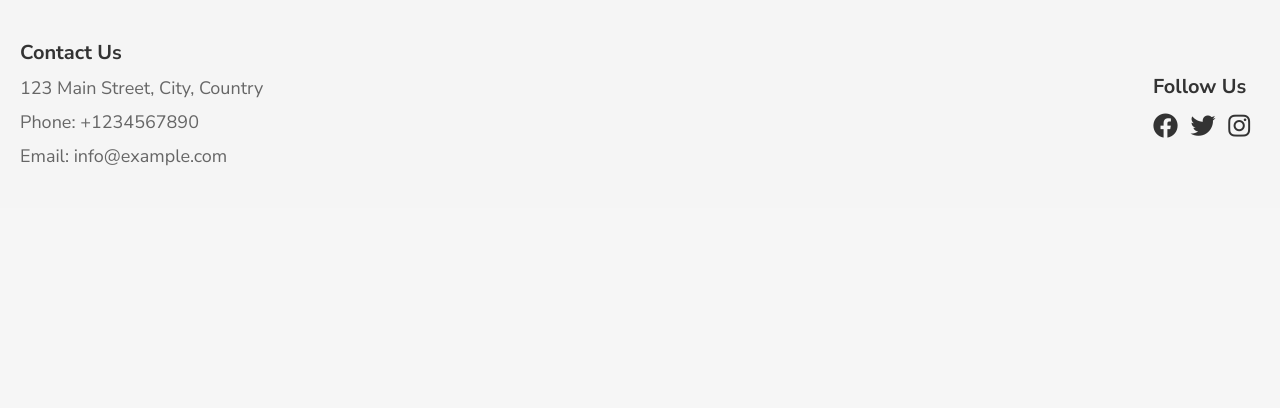
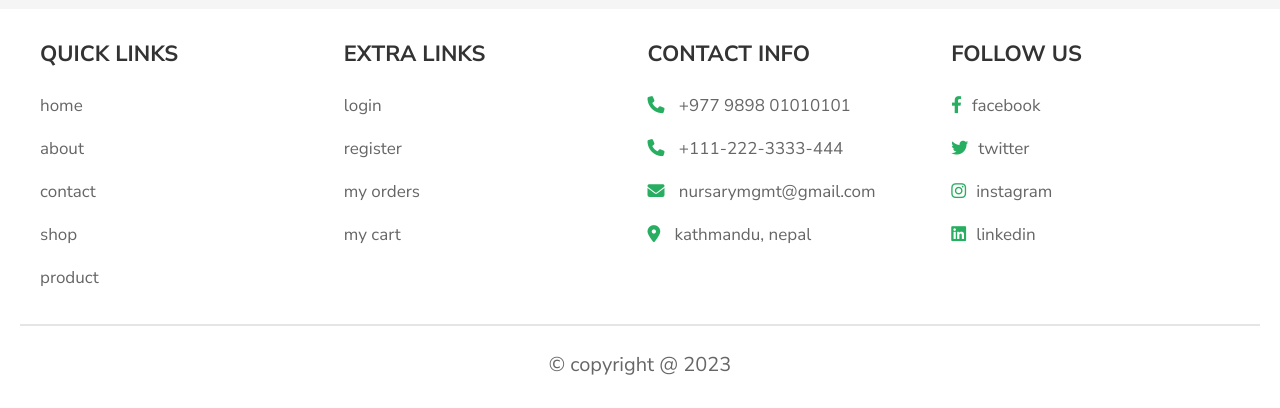
Before and after one commit to paudelb36/nursery-management-system, a PHP site: page /home.php in a window 1280 px wide. Shown: the part 698-1106 px from the top of the page. Before the commit the page ends 864 px from the top, so only its background shows below. Run offline with PHP 8.4, Linux system fonts and the light colour scheme; the visitor is signed in with stand-in values (Sample User, id 1).

Commit message:
recently updated!

```diff
--- a/css/style.css
+++ b/css/style.css
@@ -399,44 +399,59 @@ section {
 }
 
 /* Footer Section */
-.footer-container {
-    background-color: var(--light-bg);
-    padding: 3rem 2rem;
-    display: flex;
-    justify-content: space-between;
-    align-items: center;
+
+.footer{
+    background-color: var(--white);
  }
 
-.footer-info h3 {
-    font-size: 2rem;
-    color: var(--black);
-    margin-bottom: 1rem;
+ .footer .box-container{
+    max-width: 1200px;
+    margin:0 auto;
+    display: grid;
+    grid-template-columns: repeat(auto-fit, minmax(27rem, 1fr));
+    gap:1.5rem;
+    align-items: flex-start;
  }
 
-.footer-info p {
-    font-size: 1.8rem;
-    color: var(--light-color);
-    margin-bottom: 1rem;
+ .footer .box-container .box h3{
+    font-size: 2.2rem;
+    color:var(--black);
+    margin-bottom: 1.5rem;
+    text-transform: uppercase;
  }
 
-.footer-social h3 {
-    font-size: 2rem;
-    color: var(--black);
-    margin-bottom: 1rem;
+ .footer .box-container a,
+ .footer .box-container p{
+    font-size: 1.7rem;
+    color:var(--light-color);
+    padding:1rem 0;
+    display: block;
  }
 
-.footer-social .social-links a {
-    font-size: 2.5rem;
-    color: var(--black);
-    margin-right: 1rem;
-    transition: all .2s linear;
+ .footer .box-container a i,
+ .footer .box-container p i{
+    color:var(--green);
+    padding-right: 1rem;
  }
 
-.footer-social .social-links a:hover {
-    color: var(--green);
+ .footer .box-container a:hover{
+    text-decoration: underline;
+    color:var(--green);
  }
 
+ .footer .credit{
+    text-align: center;
+    padding-top: 2.5rem;
+    margin-top: 2.5rem;
+    border-top: var(--border);
+    font-size: 2rem;
+    color:var(--light-color);
+ }
 
+ .footer .credit span{
+    color:var(--green);
+ }
+/* Footer Section Ends*/
 
 
 
--- a/footer.php
+++ b/footer.php
@@ -0,0 +1,42 @@
+<section class="footer">
+
+    <div class="box-container">
+
+        <div class="box">
+            <h3>quick links</h3>
+            <a href="home.php">home</a>
+            <a href="about.php">about</a>
+            <a href="contact.php">contact</a>
+            <a href="shop.php">shop</a>
+            <a href="product.php">product</a>
+        </div>
+
+        <div class="box">
+            <h3>extra links</h3>
+            <a href="login.php">login</a>
+            <a href="register.php">register</a>
+            <a href="orders.php">my orders</a>
+            <a href="cart.php">my cart</a>
+        </div>
+
+        <div class="box">
+            <h3>contact info</h3>
+            <p> <i class="fas fa-phone"></i> +977 9898 01010101 </p>
+            <p> <i class="fas fa-phone"></i> +111-222-3333-444 </p>
+            <p> <i class="fas fa-envelope"></i> nursarymgmt@gmail.com </p>
+            <p> <i class="fas fa-map-marker-alt"></i> kathmandu, nepal </p>
+        </div>
+
+        <div class="box">
+            <h3>follow us</h3>
+            <a href="#"><i class="fab fa-facebook-f"></i>facebook</a>
+            <a href="#"><i class="fab fa-twitter"></i>twitter</a>
+            <a href="#"><i class="fab fa-instagram"></i>instagram</a>
+            <a href="#"><i class="fab fa-linkedin"></i>linkedin</a>
+        </div>
+
+    </div>
+
+    <div class="credit">&copy; copyright @ <?php echo date('Y'); ?>  </div>
+
+</section>
--- a/header.php
+++ b/header.php
@@ -4,11 +4,11 @@
         <i class="fas fa-seedling"></i> Nursery
     </div>
     <nav class="navbar">
-        <a href="#">Home</a>
-        <a href="#">Shop</a>
-        <a href="#">Products</a>
-        <a href="#">About</a>
-        <a href="#">Contact</a>
+        <a href="home.php">Home</a>
+        <a href="shop.php">Shop</a>
+        <a href="product.php">Products</a>
+        <a href="about.php">About</a>
+        <a href="contact.php">Contact</a>
     </nav>
     <div class="icons">
         <div id="search-btn">
--- a/home.php
+++ b/home.php
@@ -59,22 +59,9 @@ if(!isset($_SESSION['loggedin']) || $_SESSION['loggedin'] !==true)
     </section>
 
     <!-- Footer Section -->
-    <footer class="footer-container">
-        <div class="footer-info">
-            <h3>Contact Us</h3>
-            <p>123 Main Street, City, Country</p>
-            <p>Phone: +1234567890</p>
-            <p>Email: info@example.com</p>
-        </div>
-        <div class="footer-social">
-            <h3>Follow Us</h3>
-            <div class="social-links">
-                <a href="#"><i class="fab fa-facebook"></i></a>
-                <a href="#"><i class="fab fa-twitter"></i></a>
-                <a href="#"><i class="fab fa-instagram"></i></a>
-            </div>
-        </div>
-    </footer>
+    <?php
+    include 'footer.php';
+    ?>
 
 
 
```
Lines whose indentation alone changed are shown as unchanged.
